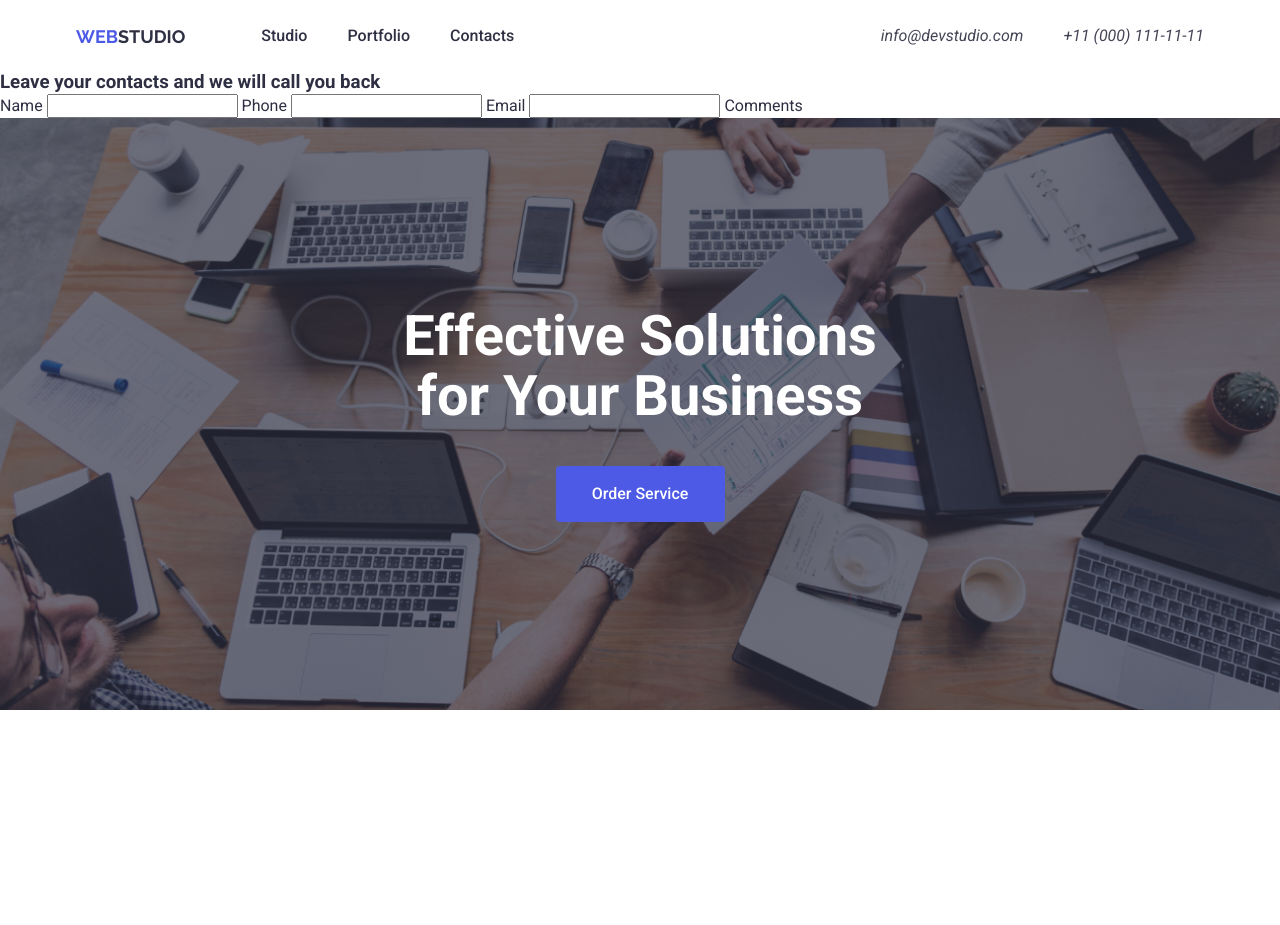
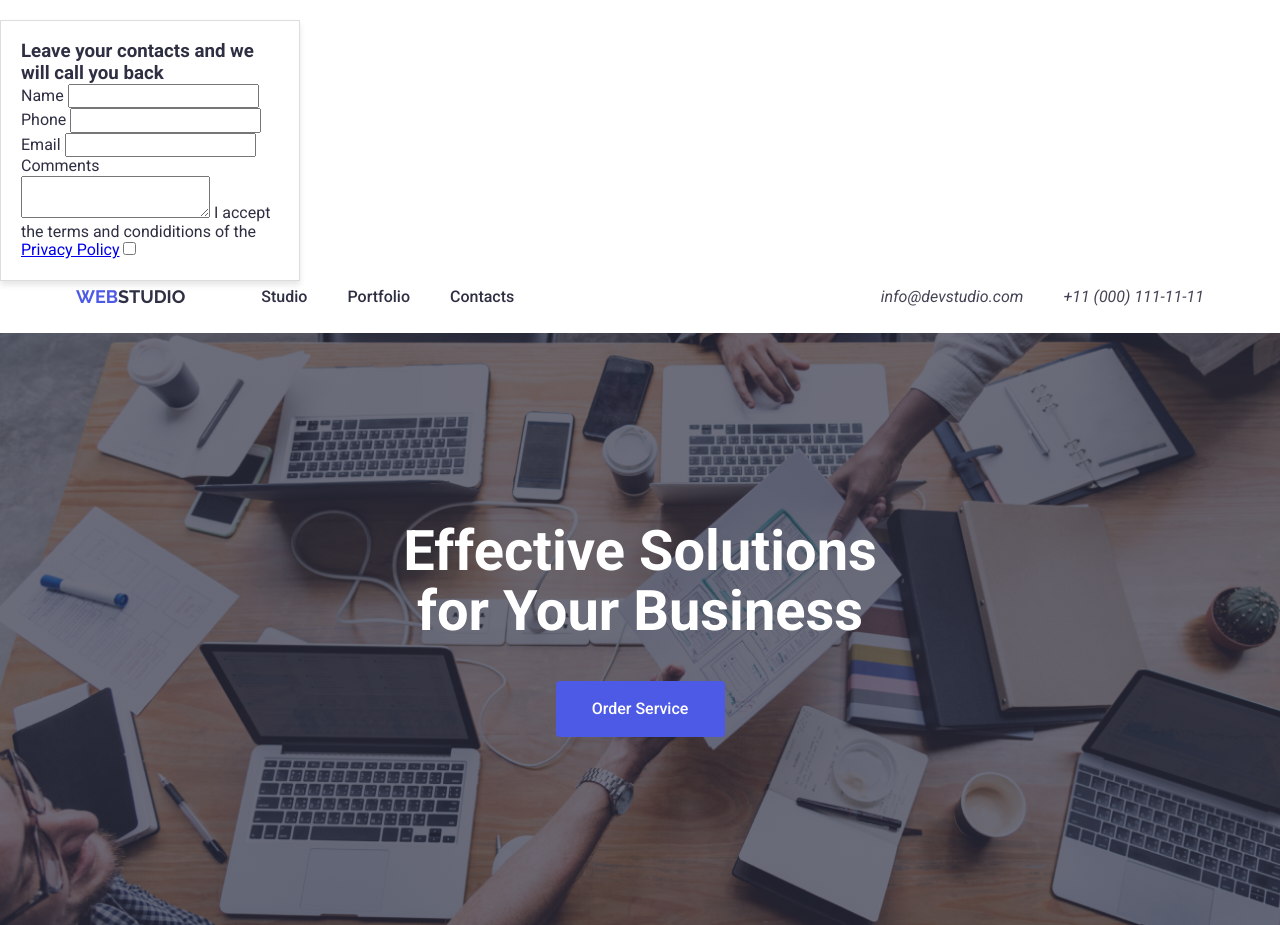
Before and after one commit to beyzaozdemr/goit-markup-hw-05, a plain HTML site: page index.html in a window 1280 px wide. Shown: the top 925 px of the page. Drawn offline with nearby package versions, Linux system fonts and the light colour scheme.

Commit message:
form okey

```diff
--- a/css/styles.css
+++ b/css/styles.css
@@ -2,6 +2,7 @@ body {
   background-color: #ffffff;
   font-family: "Roboto", sans-serif;
   color: #2e2f42;
+
 }
 
 h1,
@@ -553,3 +554,14 @@ footer a span {
   color: #ffffff;
   margin-left: 24px;;
 }
+
+.modal {
+  position: sticky; /* Sabitlemek için kullanılır */
+  top: 20px; /* Sayfada yukarıdan 20px mesafede sabitlenir */
+  z-index: 1000; /* Diğer öğelerin üstünde görünür */
+  padding: 20px; /* İç boşluklar */
+  background-color: white; /* Arka plan rengi */
+  border: 1px solid #ddd; /* Kenarlık */
+  box-shadow: 0px 4px 6px rgba(0, 0, 0, 0.1); /* Gölge efekti */
+  width: 300px; /* Form genişliği */
+}
--- a/index.html
+++ b/index.html
@@ -16,6 +16,26 @@
     />
   </head>
   <body>
+    <div class="modal">
+      <h3 class="modal-text">Leave your contacts and we will call you back</h3>
+      <form id="modal-form">
+        <label for="name" id="name">Name
+        <input type="text" id="input-name" name="input-name"/></label>
+        <label for="phone" id="phone">Phone
+          <input type="tel" id="input-tel" name="input-tel"/>
+        </label>
+        <label for="modal-mail" id="modal-mail">Email
+          <input type="email" id="modal-mail" name="modal-mail"/>
+        </label>
+        <label for="comments" id="comments">Comments</label>
+        <textarea id="modal-textarea" name="modal-textarea" ></textarea>
+        <label id="checkbox-l">I accept the terms and condiditions of the <a href="#" target="_blank">Privacy Policy</a>
+          <input type="checkbox" value="yes" name="checkbox-input" />
+        </label>
+
+
+      </form>
+    </div>
     <header class="page-header">
       <div class="container container-head">
         <nav class="web-navi">
@@ -56,22 +76,7 @@
       </div>
     </header>
     <main>
-      <div class="modal">
-        <h3 class="modal-text">Leave your contacts and we will call you back</h3>
-        <form id="modal-form">
-          <label for="name" id="name">Name
-          <input type="text" id="input-name" name="input-name"/></label>
-          <label for="phone" id="phone">Phone
-            <input type="tel" id="input-tel" name="input-tel"/>
-          </label>
-          <label for="modal-mail" id="modal-mail">Email
-            <input type="email" id="modal-mail" name="modal-mail"/>
-          </label>
-          <label for="comments" id="comments">Comments
 
-
-        </form>
-      </div>
       <section class="button-sec">
         <div class="container div-first">
           <h1 class="main-title">Effective Solutions for Your Business</h1>
```
